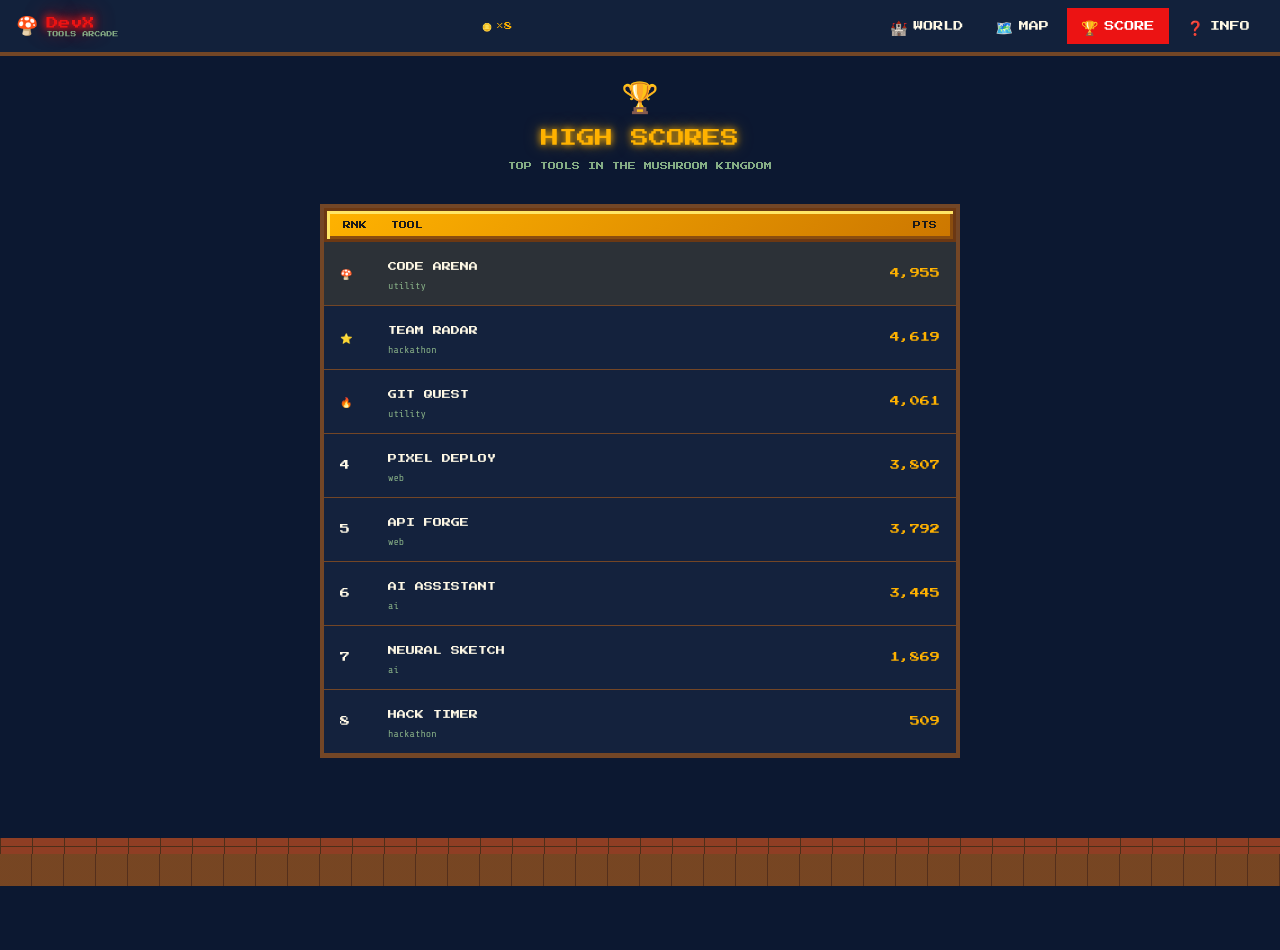
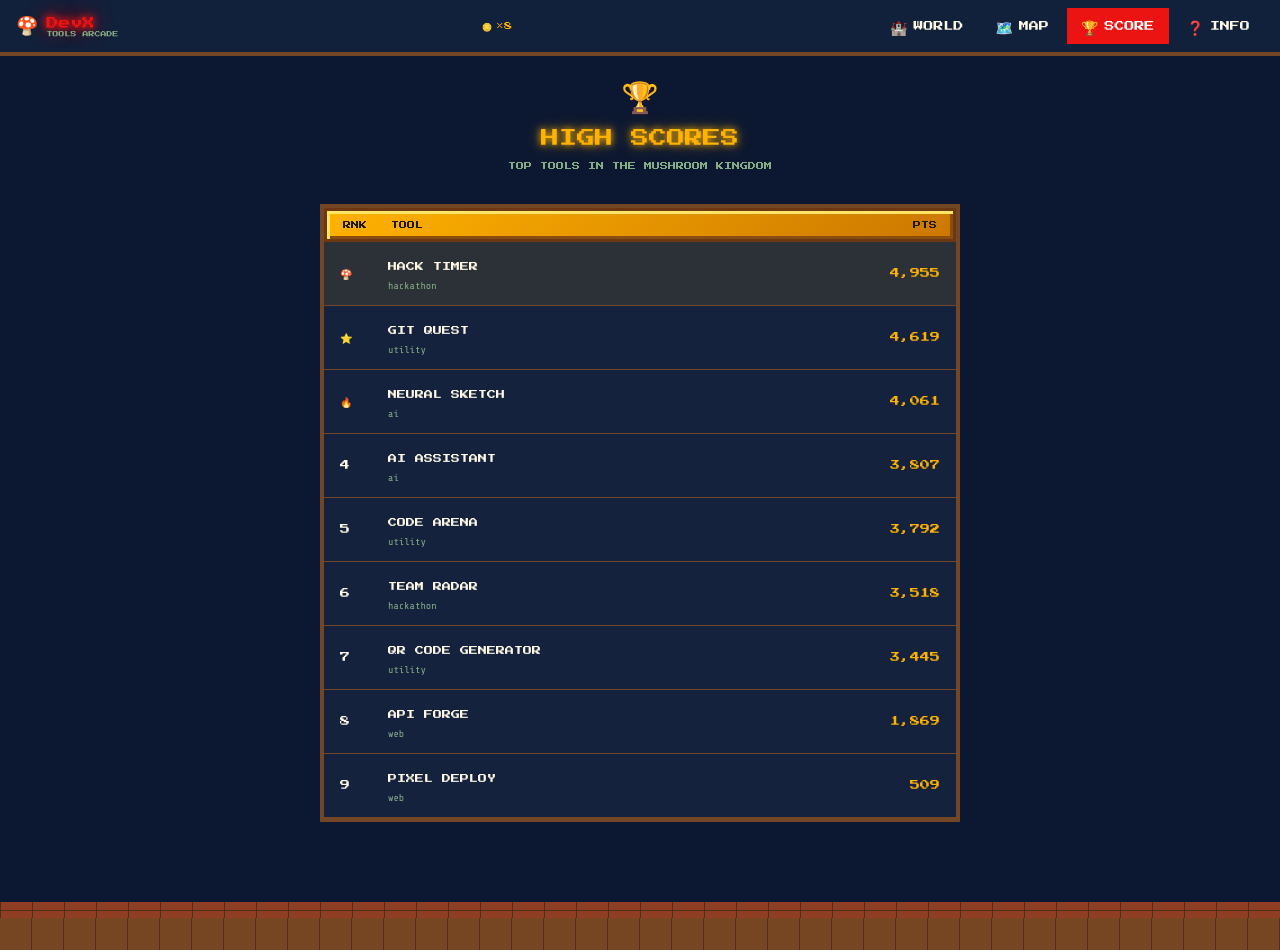
Before and after one commit to gurbaazsingh411-hub/devxtoolkit, a React (Vite) app: page /leaderboard in a window 1280 px wide. Before the commit the page ends 886 px from the top, so only its background shows below. Built offline with nearby package versions, Linux system fonts and the light colour scheme; the HTML template or start-up script is replaced by a standard one.

Commit message:
Add QR Code Generator tool

```diff
--- a/src/data/tools.ts
+++ b/src/data/tools.ts
@@ -10,6 +10,16 @@ export interface Tool {
 }
 
 export const tools: Tool[] = [
+  {
+    id: 'qr-code-generator',
+    name: 'QR Code Generator',
+    description: 'Instantly generate high-quality QR codes from any website link.',
+    category: 'utility',
+    version: '1.0.0',
+    url: 'https://qrcodedevx.netlify.app',
+    color: '#00FFFF',
+    tags: ['QR Code', 'Utility', 'Generator'],
+  },
   {
     id: 'devx-ai-assistant',
     name: 'AI Assistant',
```
